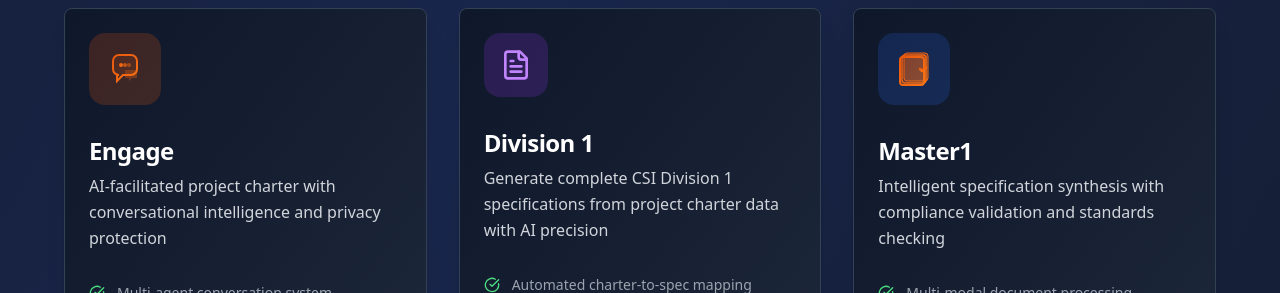
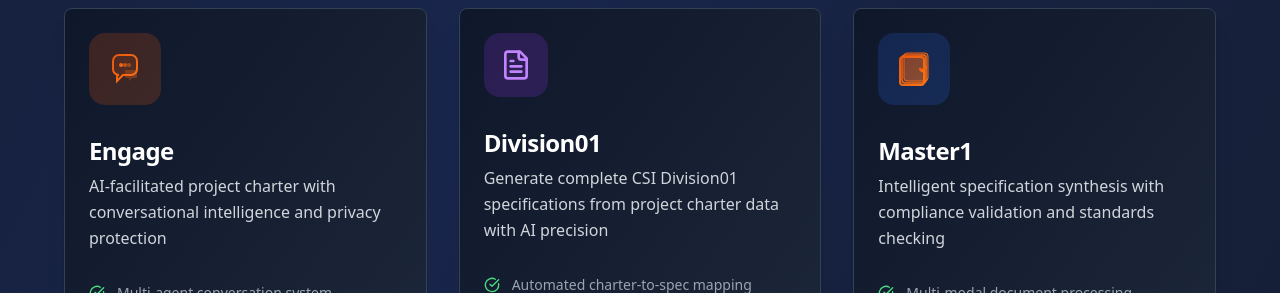
Before and after one commit to Tkenney207/div1-architect-ai-nexus, a React (Vite) app: page / in a window 1280 px wide. Shown: the part 1400-1693 px from the top of the page. Built offline with nearby package versions, Linux system fonts and the light colour scheme.

Commit message:
Fix: Correct Division 1 spelling
Corrected the spelling of "Division 1" to "Division01" in the main webpage.

```diff
--- a/src/pages/Index.tsx
+++ b/src/pages/Index.tsx
@@ -1,4 +1,3 @@
-
 import { Button } from "@/components/ui/button";
 import { Card, CardContent, CardDescription, CardHeader, CardTitle } from "@/components/ui/card";
 import { Badge } from "@/components/ui/badge";
@@ -111,15 +110,15 @@ const Index = () => {
               </CardContent>
             </Card>
 
-            {/* Division 1 Module */}
+            {/* Division01 Module */}
             <Card className="group hover:shadow-2xl transition-all duration-500 border-0 shadow-xl hover:-translate-y-3 bg-gradient-to-br from-slate-900 to-slate-800 border border-slate-700 hover:border-purple-500/50">
               <CardHeader className="pb-8">
                 <div className="bg-purple-600/20 rounded-2xl p-4 group-hover:bg-purple-500/30 transition-colors w-fit mb-6">
                   <FileText className="h-8 w-8 text-purple-400" />
                 </div>
-                <CardTitle className="text-2xl mb-3 text-white">Division 1</CardTitle>
+                <CardTitle className="text-2xl mb-3 text-white">Division01</CardTitle>
                 <CardDescription className="text-base leading-relaxed text-gray-300">
-                  Generate complete CSI Division 1 specifications from project charter data with AI precision
+                  Generate complete CSI Division01 specifications from project charter data with AI precision
                 </CardDescription>
               </CardHeader>
               <CardContent>
```
